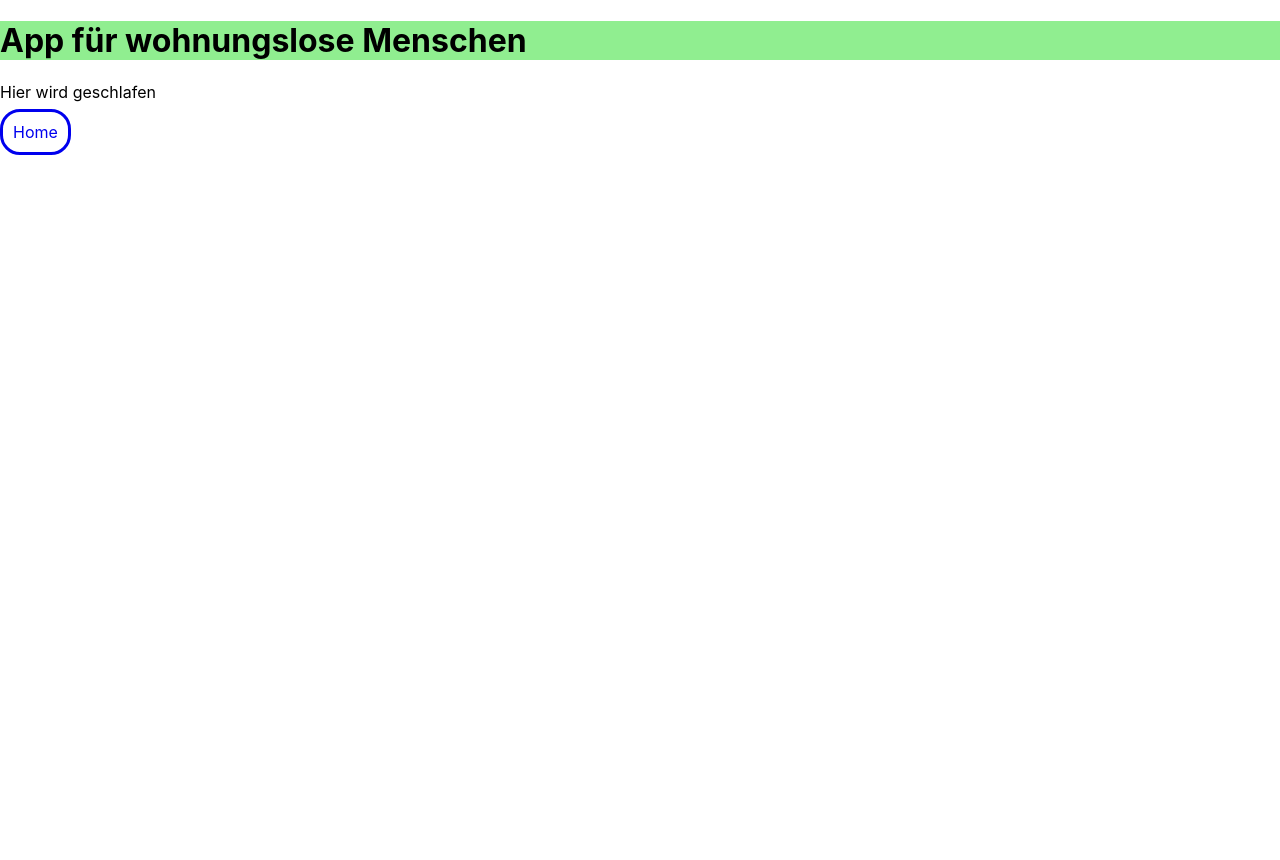
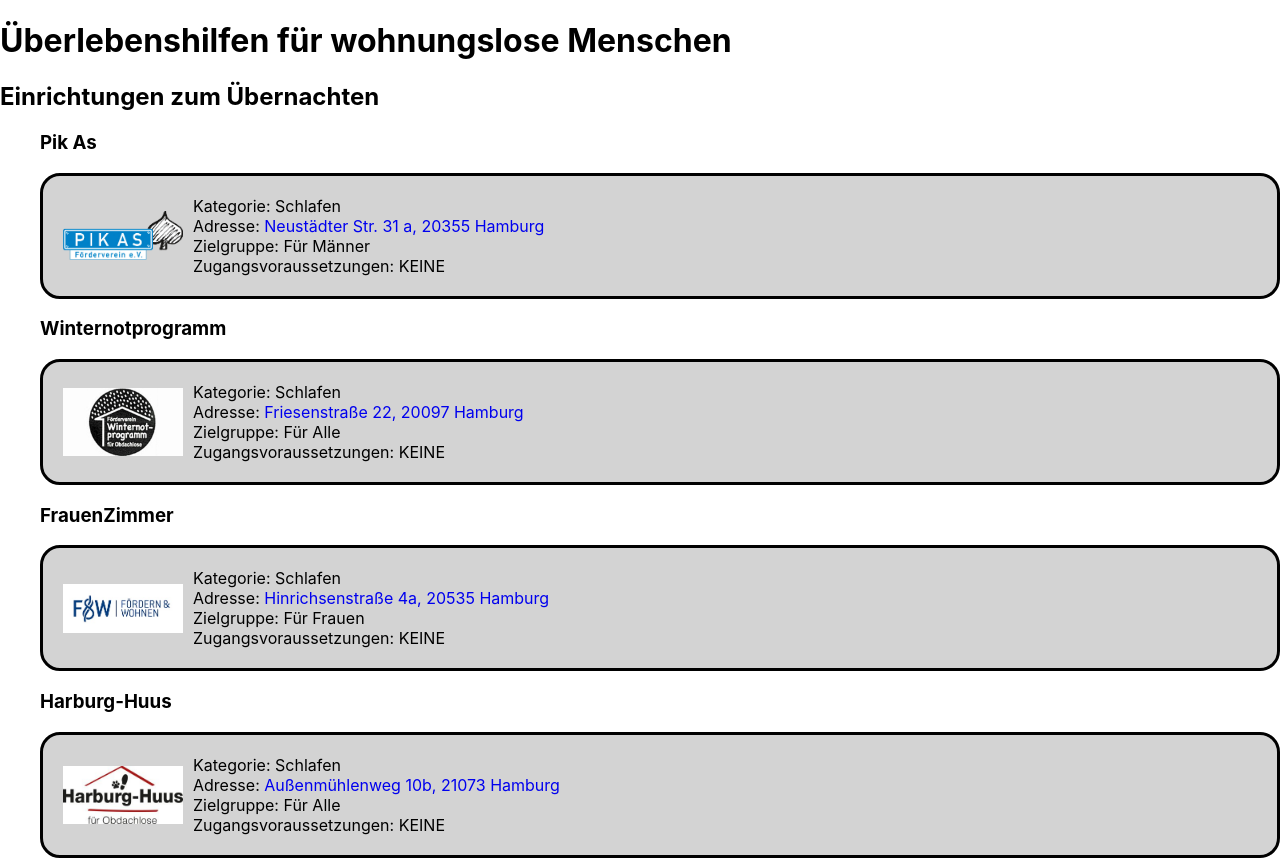
Before and after one commit to BucherLara/Capstone-Project, a Next.js app: page /schlafen in a window 1280 px wide. Shown: the top 860 px of the page. Before the commit the page ends 800 px from the top, so only its background shows below. Built offline with nearby package versions, Linux system fonts and the light colour scheme.

Commit message:
add filtered facilities to schlafen-page

```diff
--- a/components/FacilityList/index.js
+++ b/components/FacilityList/index.js
@@ -1,6 +1,7 @@
 import Facility from "../Facility";
 import styled from "styled-components";
 import { StyledList } from "../Facility";
+
 export default function FacilityList({ facilities }) {
   return (
     <>
--- a/components/Header/index.js
+++ b/components/Header/index.js
@@ -1,12 +1,7 @@
-import styled from "styled-components";
 export default function Header() {
   return (
-    <StyledHeader>
-      <h1> App für wohnungslose Menschen </h1>
-    </StyledHeader>
+    <header>
+      <h1>Überlebenshilfen für wohnungslose Menschen </h1>
+    </header>
   );
 }
-
-const StyledHeader = styled.header`
-  background-color: lightgreen;
-`;
--- a/pages/hygiene/index.js
+++ b/pages/hygiene/index.js
@@ -1,9 +1,9 @@
 import MiniNav from "../../components/Navigation/MiniNavbar";
-import { StyledParagraph } from "../Schlafen";
+import { StyledHeading } from "../Schlafen";
 export default function Hygiene() {
   return (
     <>
-      <StyledParagraph>Hier gibt es Hygiene-Möglichkeiten</StyledParagraph>
+      <StyledHeading>Einrichtungen mit Duschmöglichkeit </StyledHeading>
 
       <MiniNav />
     </>
--- a/pages/medizin/index.js
+++ b/pages/medizin/index.js
@@ -1,9 +1,9 @@
 import MiniNav from "../../components/Navigation/MiniNavbar";
-import { StyledParagraph } from "../Schlafen";
+import { StyledHeading } from "../Schlafen";
 export default function Medizin() {
   return (
     <>
-      <StyledParagraph>Hier gibt es medizinische Versorgung</StyledParagraph>
+      <StyledHeading> Einrichtungen zur medizinischen Versorgung</StyledHeading>
       <MiniNav />
     </>
   );
--- a/pages/schlafen/index.js
+++ b/pages/schlafen/index.js
@@ -1,16 +1,35 @@
 import MiniNav from "../../components/Navigation/MiniNavbar";
 import styled from "styled-components";
-export default function Schlafen() {
+import { ListItem } from "../../components/FacilityList";
+import Facility from "../../components/Facility";
+export default function Schlafen({ facilities }) {
+  // const asArray = Object.entries(facilities);
+  const filtered = facilities.filter((facility) => {
+    return facility.category.includes("Schlafen");
+  });
+
+  console.log(filtered);
+
   return (
     <>
-      <StyledParagraph>Hier wird geschlafen</StyledParagraph>
+      <StyledHeading>Einrichtungen zum Übernachten</StyledHeading>
+      <ul>
+        {filtered.map((filteredFacility) => {
+          return (
+            <ListItem key={filteredFacility.id}>
+              <Facility facility={filteredFacility} />
+            </ListItem>
+          );
+        })}
+      </ul>
+
       <MiniNav />
     </>
   );
 }
 
-const StyledParagraph = styled.p`
+const StyledHeading = styled.h2`
   margin-bottom: 20px;
 `;
 
-export { StyledParagraph };
+export { StyledHeading };
```
Also changed, not shown: pages/index.js (+5 -2 lines).
